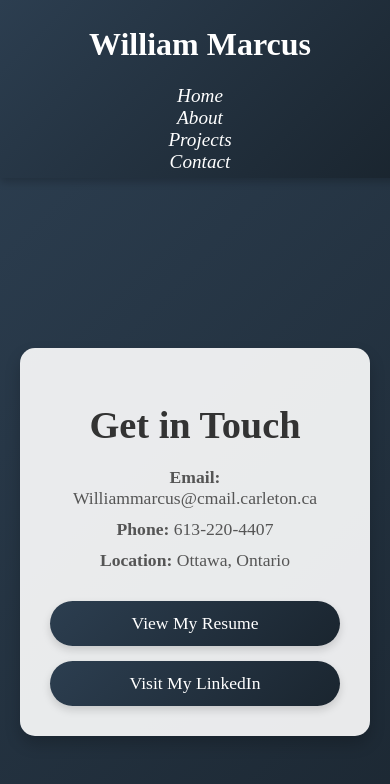
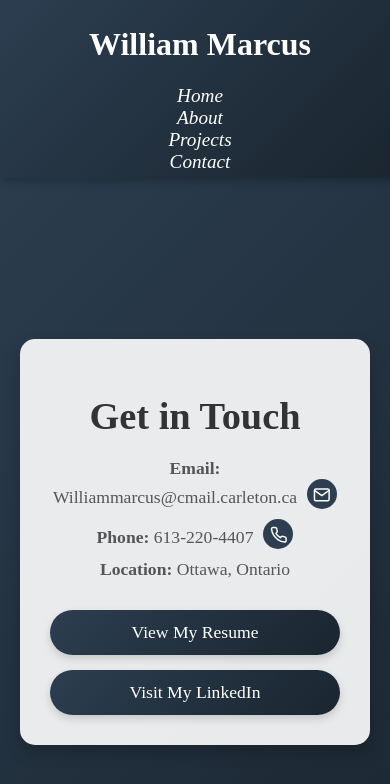
Before and after one commit to WillMarcuss/Website, a React (Create React App) app: page /contact in a window 390 px wide. Shown: the top 784 px of the page. Built offline with nearby package versions, Linux system fonts and the light colour scheme.

Commit message:
Added in email and phone buttons that function to call and email

```diff
--- a/package.json
+++ b/package.json
@@ -11,6 +11,7 @@
     "npm": "^10.8.1",
     "react": "^18.3.1",
     "react-dom": "^18.3.1",
+    "react-icons": "^5.5.0",
     "react-router-dom": "^6.24.0",
     "react-scripts": "5.0.1",
     "react-simple-typewriter": "^5.0.1",
--- a/src/pages/Contact.js
+++ b/src/pages/Contact.js
@@ -1,5 +1,6 @@
 import React from 'react';
 import styles from './Contact.module.css';
+import { FiMail, FiPhone } from 'react-icons/fi'; // Feather icons
 
 const Contact = () => {
   return (
@@ -7,8 +8,18 @@ const Contact = () => {
       <div className={styles.overlay}>
         <h1 className={styles.heading}>Get in Touch</h1>
         <div className={styles.contactInfo}>
-          <p><strong>Email:</strong> Williammarcus@cmail.carleton.ca</p>
-          <p><strong>Phone:</strong> 613-220-4407</p>
+          <p>
+            <strong>Email:</strong> Williammarcus@cmail.carleton.ca
+            <a href="mailto:Williammarcus@cmail.carleton.ca" className={styles.iconButton}>
+              <FiMail />
+            </a>
+          </p>
+          <p>
+            <strong>Phone:</strong> 613-220-4407
+            <a href="tel:6132204407" className={styles.iconButton}>
+              <FiPhone />
+            </a>
+          </p>
           <p><strong>Location:</strong> Ottawa, Ontario</p>
         </div>
         <div className={styles.links}>
--- a/src/pages/Contact.module.css
+++ b/src/pages/Contact.module.css
@@ -70,6 +70,26 @@
   transform: translateY(-3px);
 }
 
+.iconButton {
+  display: inline-flex;
+  align-items: center;
+  justify-content: center;
+  margin-left: 10px;
+  background-color: #2c3e50;
+  color: white;
+  border-radius: 50%;
+  width: 30px;
+  height: 30px;
+  transition: background 0.3s ease, transform 0.2s ease;
+  text-decoration: none;
+}
+
+.iconButton:hover {
+  background-color: #5c7fa2;
+  transform: scale(1.1);
+}
+
+
 @media (max-width: 768px) {
   .overlay {
     padding: 30px;
```
Also changed, not shown: 1 other file (tests, documents, lock files or other folders).
